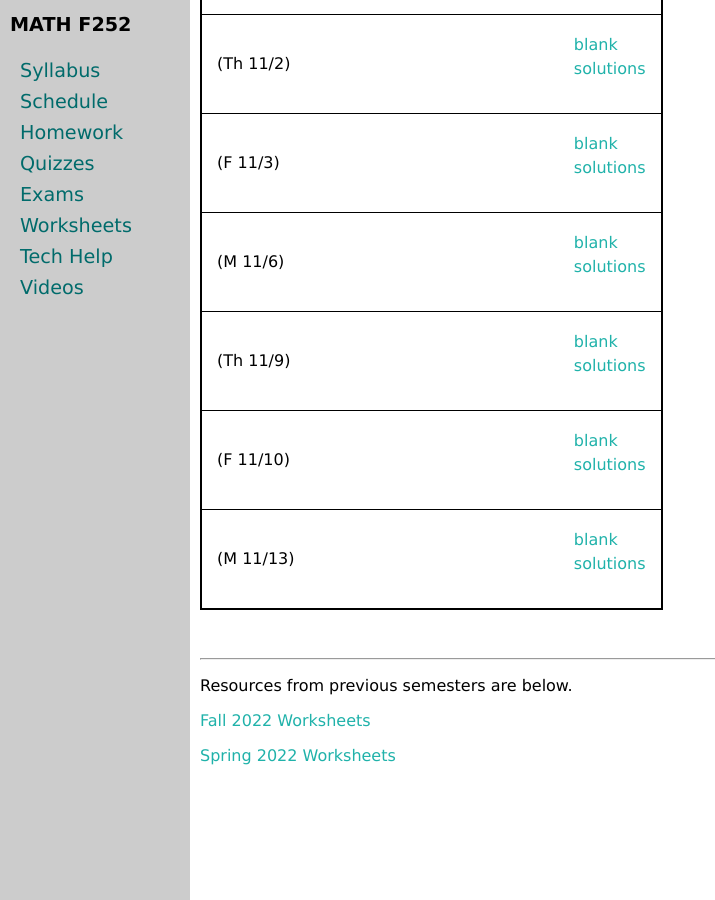
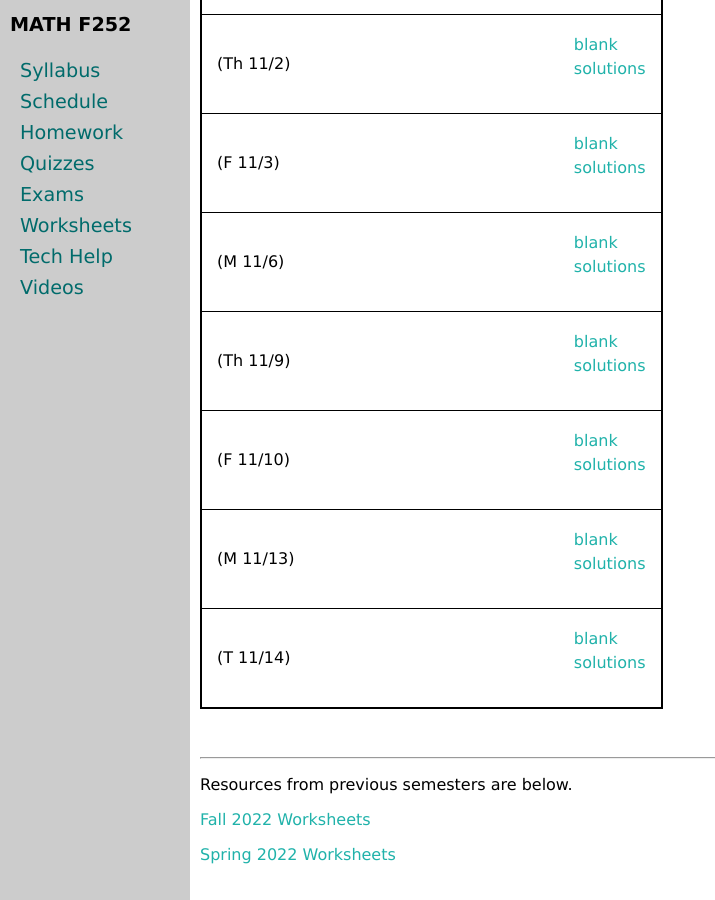
Before and after one commit to uaf-math/calc2, a Jekyll site: the page built from worksheets.md, in a window 1280 px wide and 900 px high, scrolled down 3753 px. Shown: the whole window, without its empty margins (0-715 px from the left). Built offline with Jekyll 4.4.1, drawn with Linux system fonts in a browser that asks for light colours.

Commit message:
Update worksheets.yml

```diff
--- a/_data/worksheets.yml
+++ b/_data/worksheets.yml
@@ -126,3 +126,6 @@ worksheets:
 - name: (M 11/13)
   blank: M252-6-3-and-6-4.pdf
   solutions: M252-6-3-and-6-4-s.pdf
+- name: (T 11/14)
+  blank: M252-M2-recitation-probs.pdf
+  solutions: M2-practice-s.pdf
```
